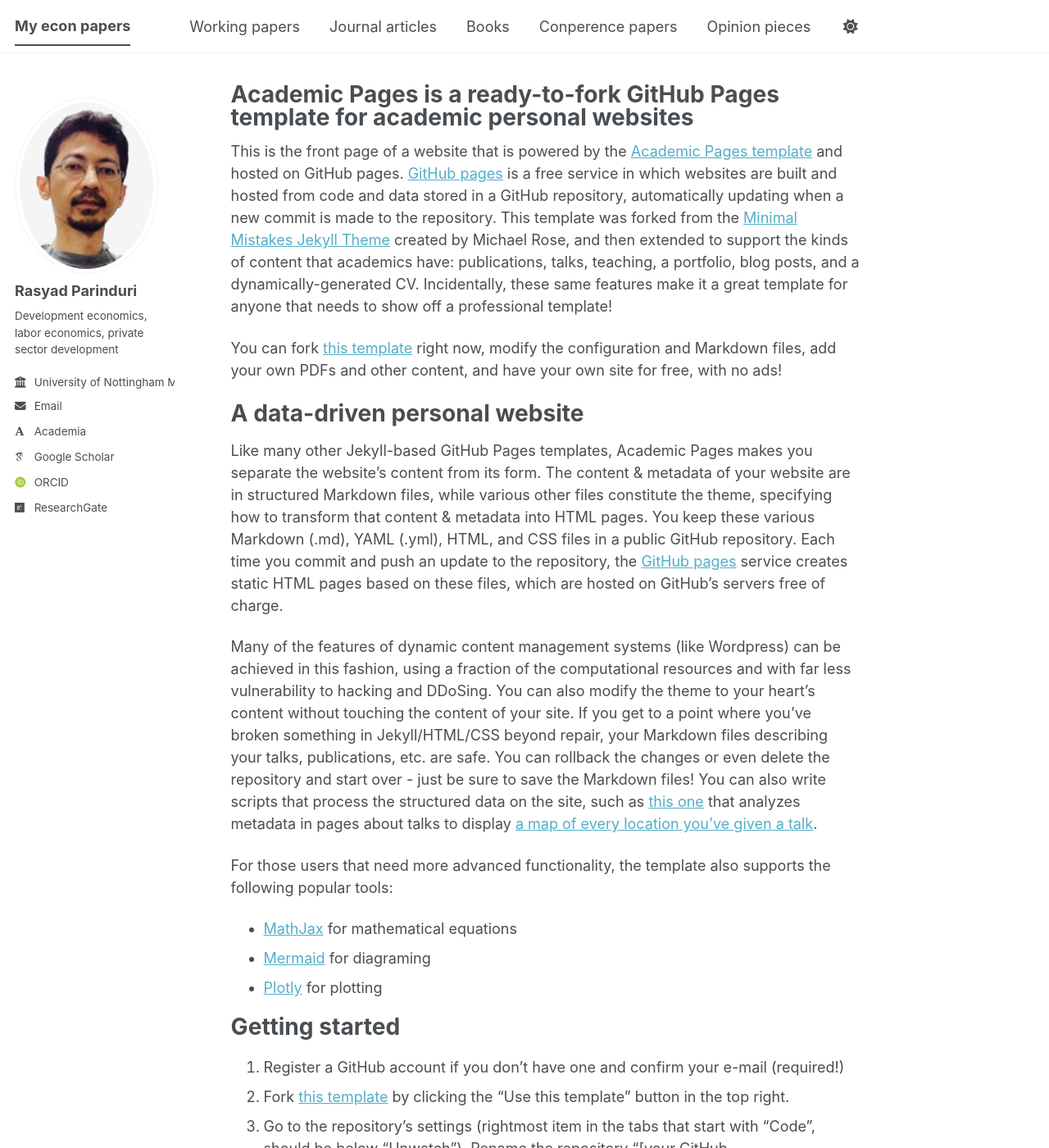
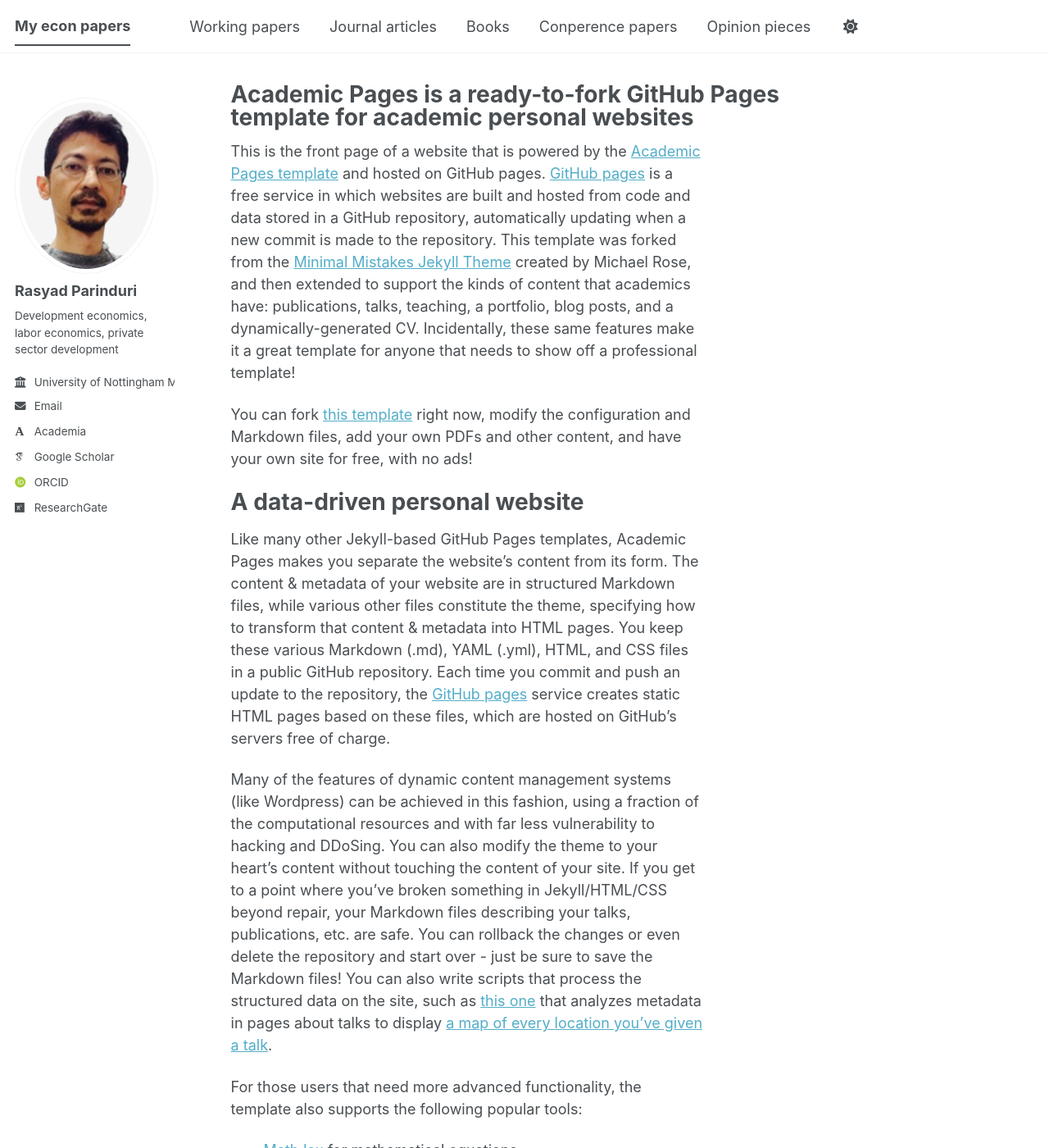
Before and after one commit to rasyadparinduri/rasyadparinduri.github.io, a Jekyll site: the page built from _pages/about.md, in a window 1280 px wide and 1400 px high. Shown: the whole window at 82% size. Built offline with Jekyll 4.4.1, drawn with Linux system fonts in a browser that asks for light colours; some web fonts are replaced; a script bundle is joined from its source files by our own code; library files that are not in the unit come from our copies.

Commit message:
Update main.scss

```diff
--- a/assets/css/main.scss
+++ b/assets/css/main.scss
@@ -45,3 +45,14 @@
 .page__footer {
   display: none !important;
 }
+
+
+.page__content {
+  max-width: 75%;
+}
+
+@media (max-width: 768px) {
+  .page__content {
+    max-width: 100%;
+  }
+}
```
